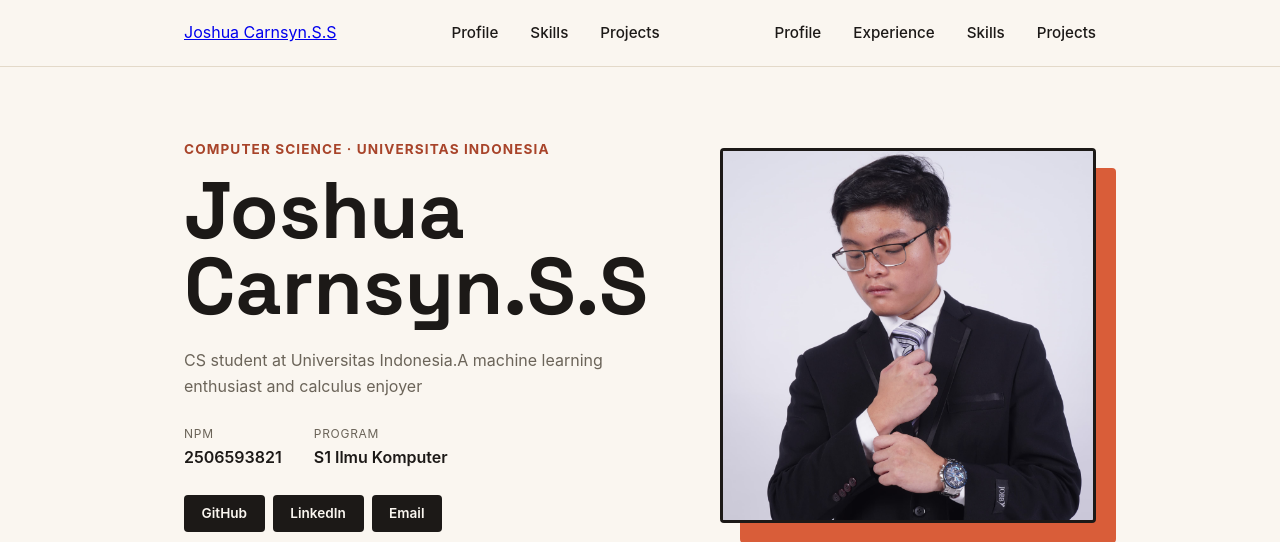
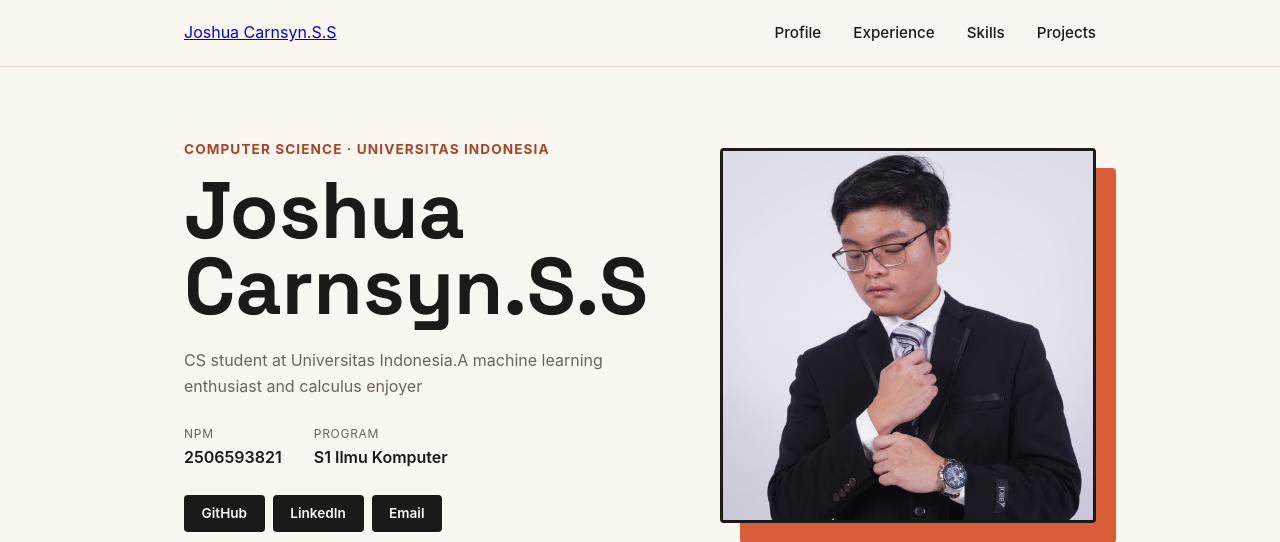
Before and after one commit to J0CSS/myportofolio, a Django app: page / in a window 1280 px wide. Shown: the top 542 px of the page. Run offline with Django 5.2, Linux system fonts and the light colour scheme.

Commit message:
fix double nav dashboard

```diff
--- a/templates/experience.html
+++ b/templates/experience.html
@@ -14,8 +14,9 @@
     <header class="site-header" role="banner">
         <div class="container">
             <a href="{% url 'main:show_main' %}" aria-label="{{ name }} Home Page">{{ name }}</a>
-            <nav aria-label="Main Navigation">
-                <a href="#profile">Profile</a>
+            <nav>
+                <a href="{% url 'main:show_main' %}">Profile</a>
+                <a href="{% url 'main:show_experience' %}">Experience</a>
                 <a href="#skills">Skills</a>
                 <a href="#projects">Projects</a>
             </nav>
--- a/templates/index.html
+++ b/templates/index.html
@@ -14,12 +14,6 @@
     <header class="site-header" role="banner">
         <div class="container">
             <a href="{% url 'main:show_main' %}" aria-label="{{ name }} Home Page">{{ name }}</a>
-            <nav aria-label="Main Navigation">
-                <a href="#profile">Profile</a>
-                <a href="#skills">Skills</a>
-                <a href="#projects">Projects</a>
-            </nav>
-
             <nav>
                 <a href="{% url 'main:show_main' %}">Profile</a>
                 <a href="{% url 'main:show_experience' %}">Experience</a>
```
